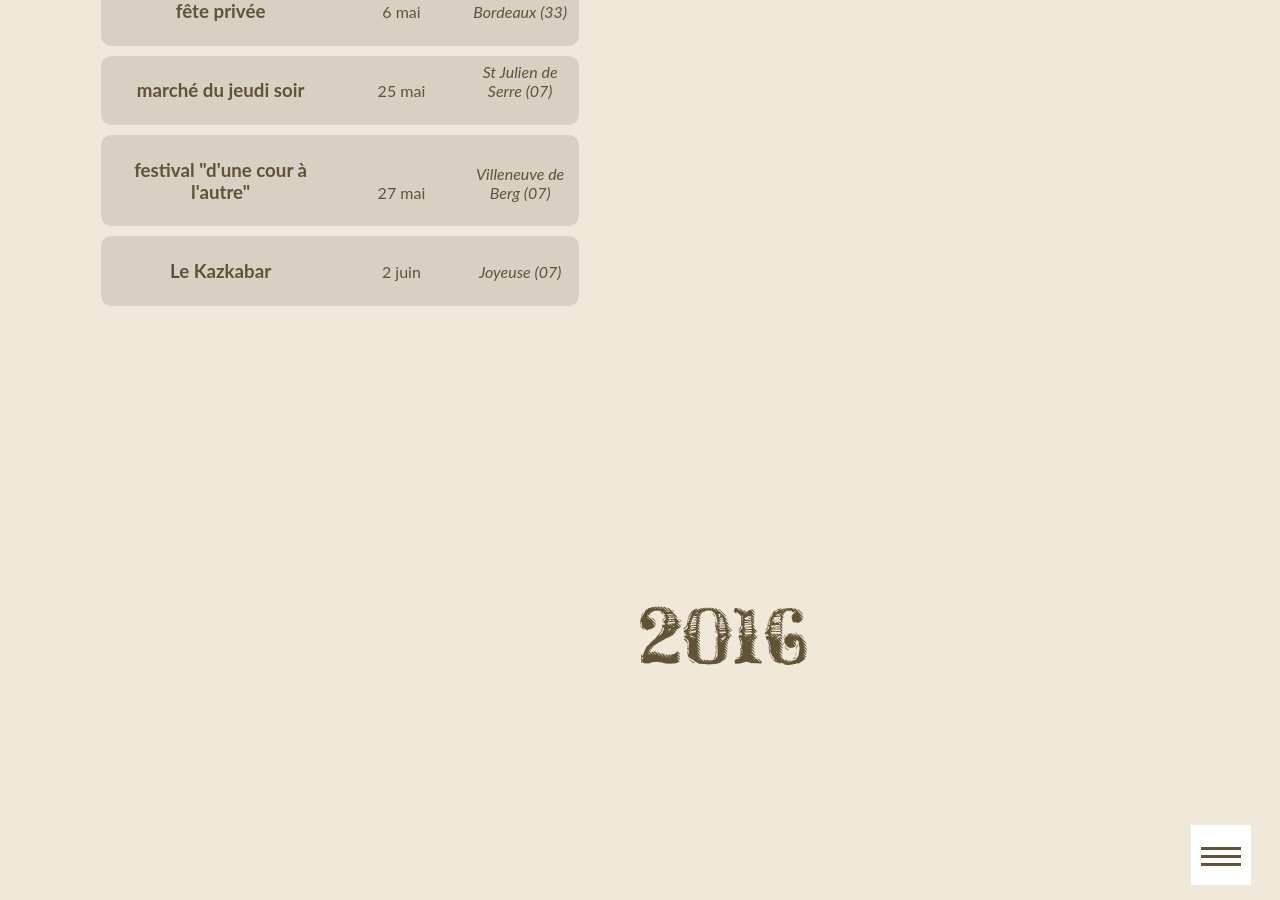
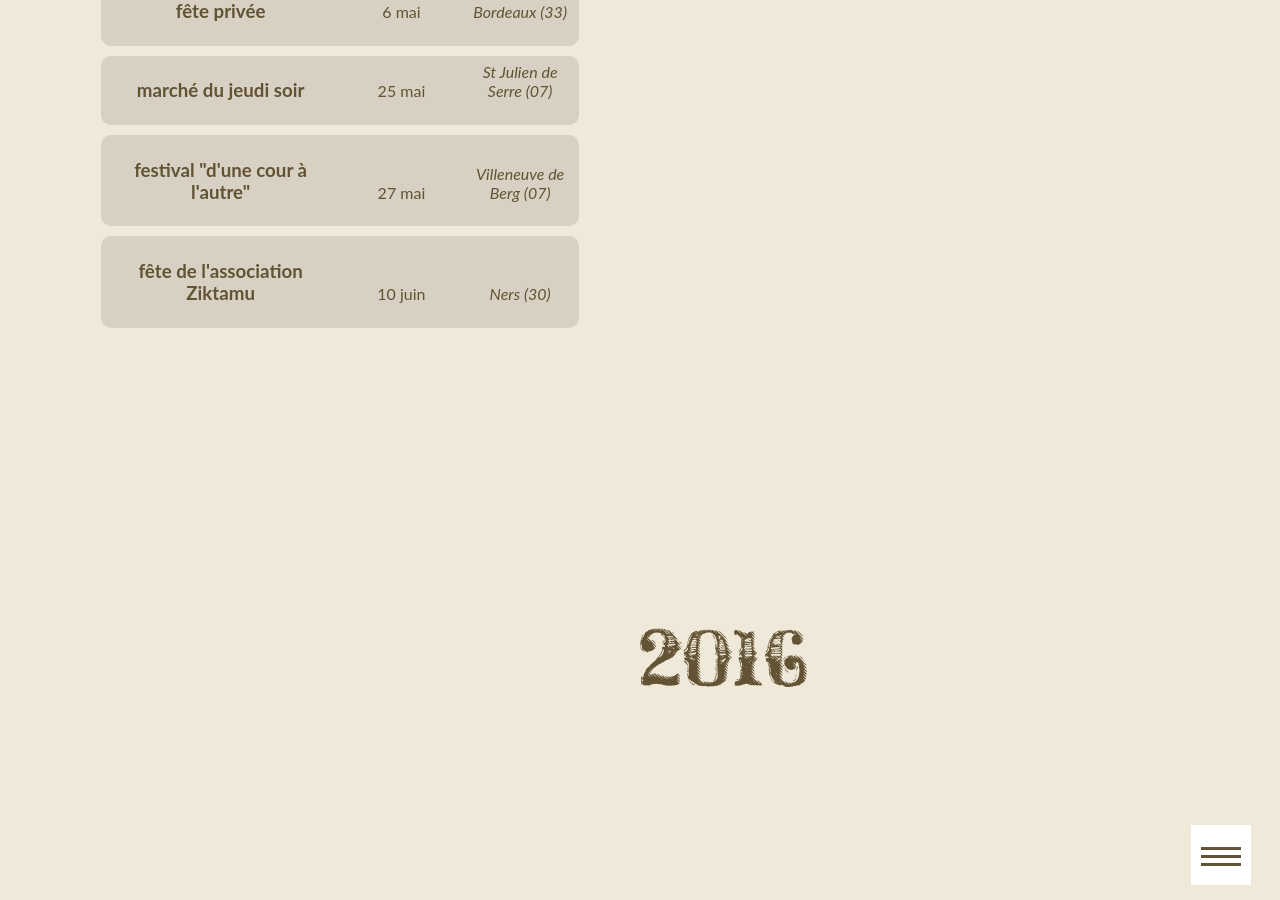
Before and after one commit to ftmftrs/ftmftrs.github.io, a Jekyll site: the page built from concert/index.html, in a window 1280 px wide and 900 px high, scrolled down 1316 px. Built offline with Jekyll 4.4.1, drawn with Linux system fonts in a browser that asks for light colours; Markdown is read by kramdown in place of the engine named in the settings; comment, search, counter and statistics services are not loaded.

Commit message:
Update concerts.yml

```diff
--- a/_data/concerts.yml
+++ b/_data/concerts.yml
@@ -26,9 +26,9 @@
       date: 27 mai
       address: Villeneuve de Berg (07)
 
-    - title: Le Kazkabar
-      date: 2 juin
-      address: Joyeuse (07)
+    - title: fête de l'association Ziktamu
+      date: 10 juin
+      address: Ners (30)
 
 
 - name: 2016
```
